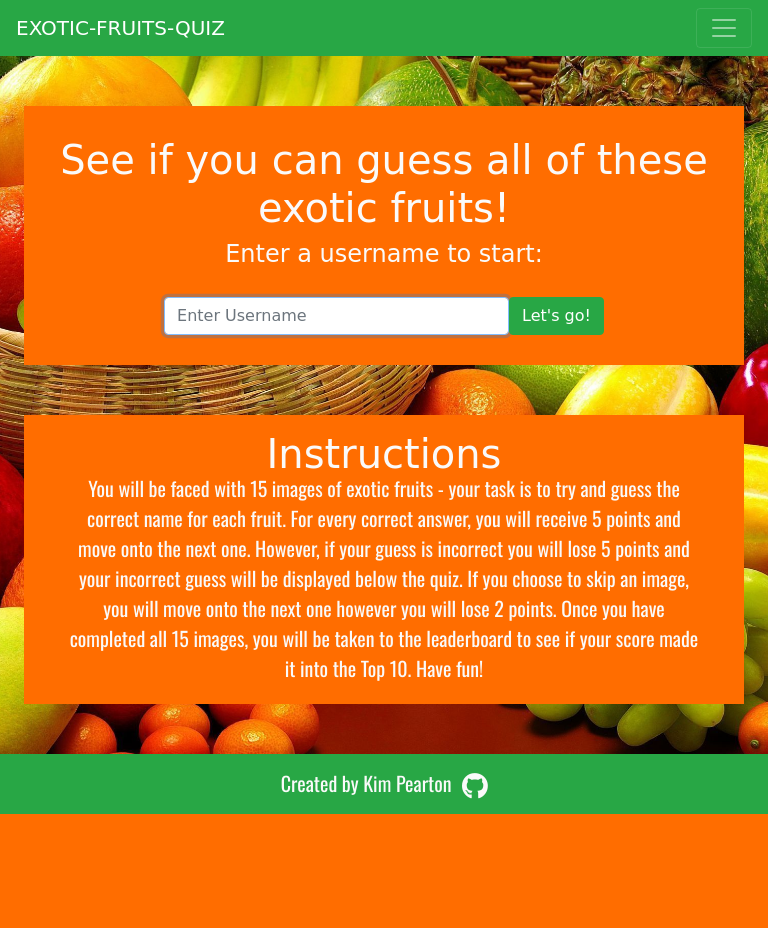
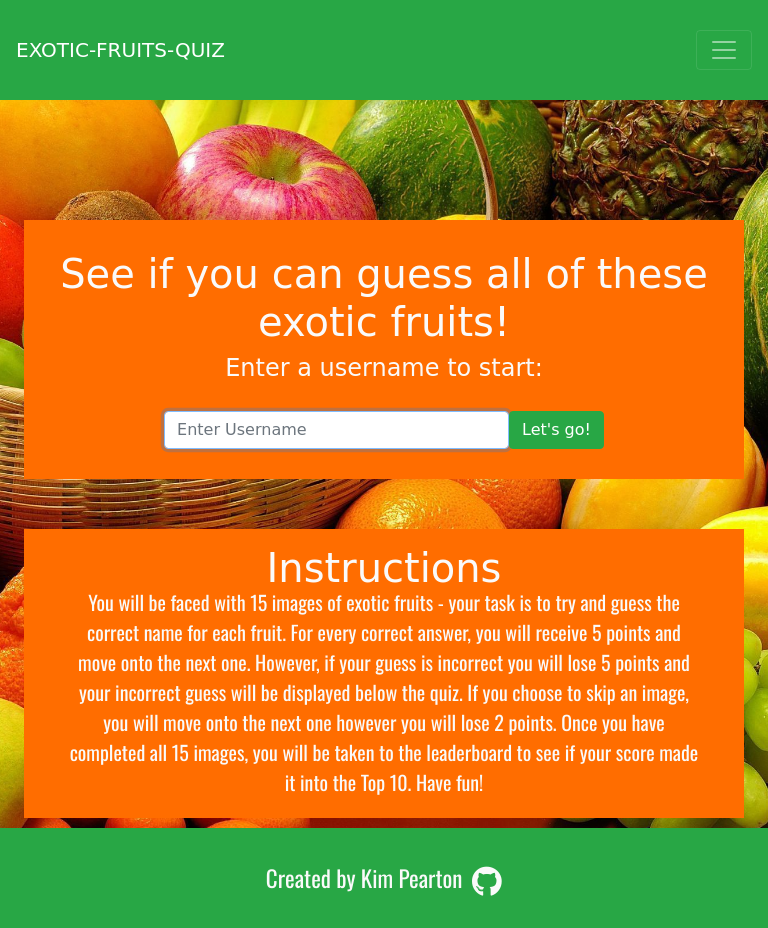
Before and after one commit to Code-Institute-Submissions/quiz, a Flask app: page / in a window 768 px wide. Before the commit the page ends 814 px from the top, so only its background shows below. Run offline with Flask 2, Linux system fonts and the light colour scheme; some libraries are stand-ins or nearby versions; some web fonts are replaced.

Commit message:
Add media query for tablets

```diff
--- a/static/css/styles.css
+++ b/static/css/styles.css
@@ -219,8 +219,24 @@ table {
 
 /* Tablets, Ipads (portrait) */
 
-@media (min-width: 768px) and (max-width: 1024px) {
+@media only screen and (min-width: 768px) and (max-width: 1024px) {
 
+    nav {
+        min-height: 100px !important;
+    }
+
+    footer {
+        min-height: 100px !important;
+    }
+
+    #copyright {
+        margin-top: 33px;
+        font-size: 23px;
+    }
+
+    #content {
+        padding-top: 70px;
+    }
 }
 
 /* Tablets, Ipads (landscape) */
```
